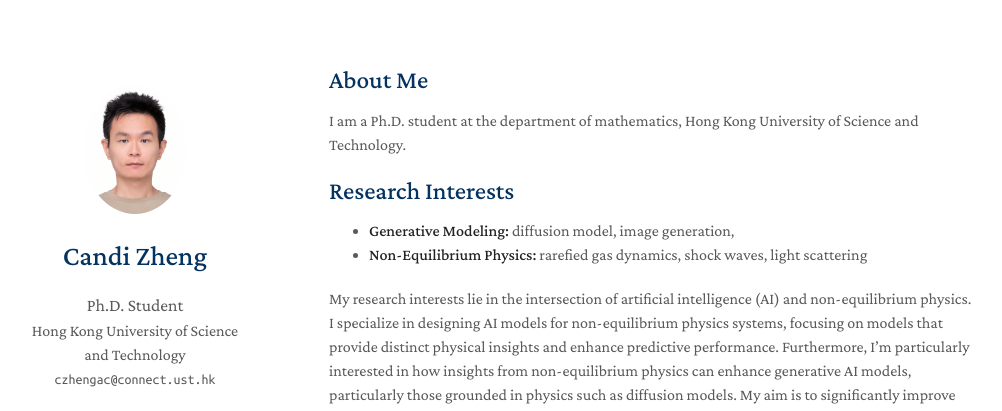
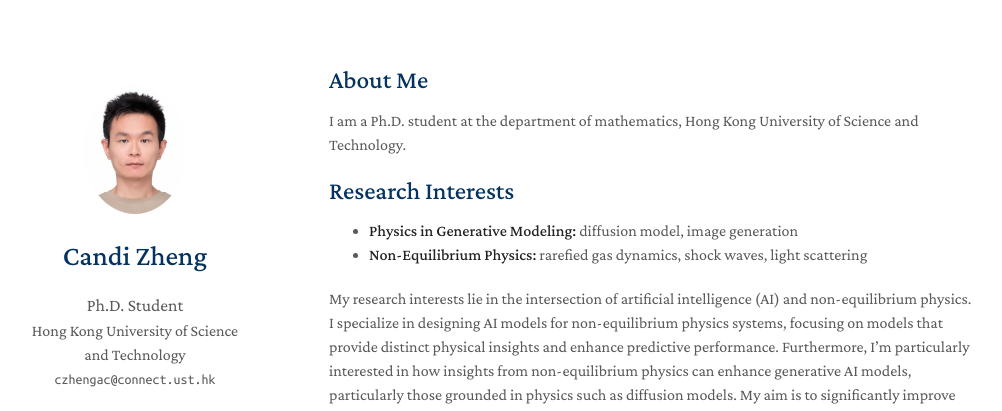
Before and after one commit to charrywhite/charrywhite.github.io, a Jekyll site: the page built from index.md, in a window 1280 px wide and 1330 px high. Shown: the top 411 px of the window, without its empty margins (141-1143 px from the left). Built offline with Jekyll 4.4.1, drawn with Linux system fonts in a browser that asks for light colours; nearby versions of some CDN libraries; a style sheet for code colours, icons or effects is not loaded; our own code applies the rules of GitHub Pages for plain Markdown files.

Commit message:
Update index.md

```diff
--- a/index.md
+++ b/index.md
@@ -8,7 +8,7 @@ I am a Ph.D. student at the department of mathematics, Hong Kong University of S
 
 ## Research Interests
 
-- **Generative Modeling:** diffusion model, image generation,
+- **Physics in Generative Modeling:** diffusion model, image generation
 - **Non-Equilibrium Physics:** rarefied gas dynamics, shock waves, light scattering
 
 My research interests lie in the intersection of artificial intelligence (AI) and non-equilibrium physics. I specialize in designing AI models for non-equilibrium physics systems, focusing on models that provide distinct physical insights and enhance predictive performance. Furthermore, I'm particularly interested in how insights from non-equilibrium physics can enhance generative AI models, particularly those grounded in physics such as diffusion models. My aim is to significantly improve understanding and predictive power in both the fields of AI and physics.
```
